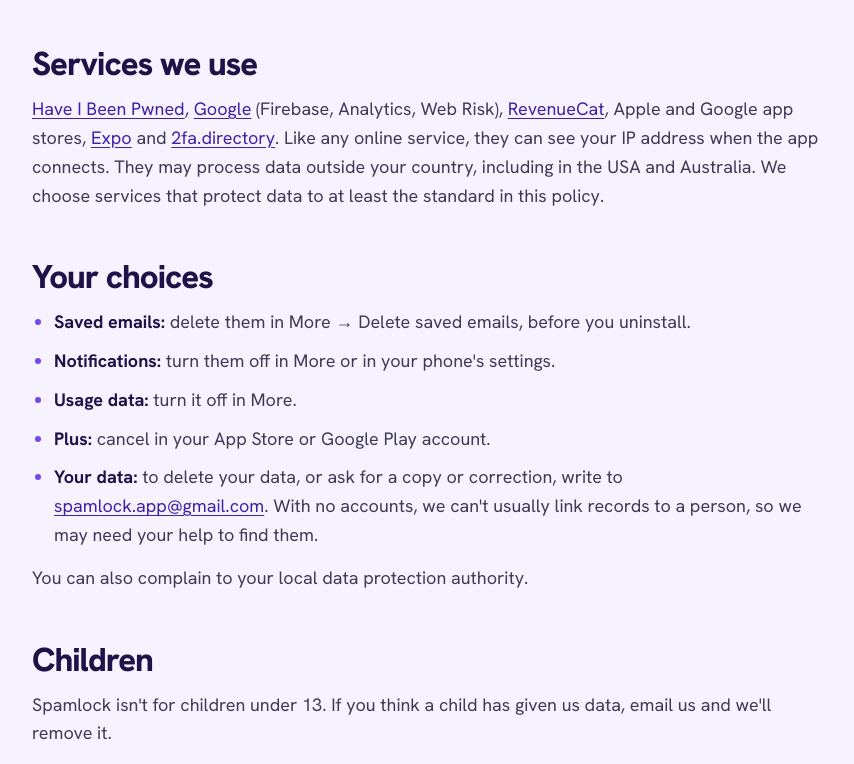
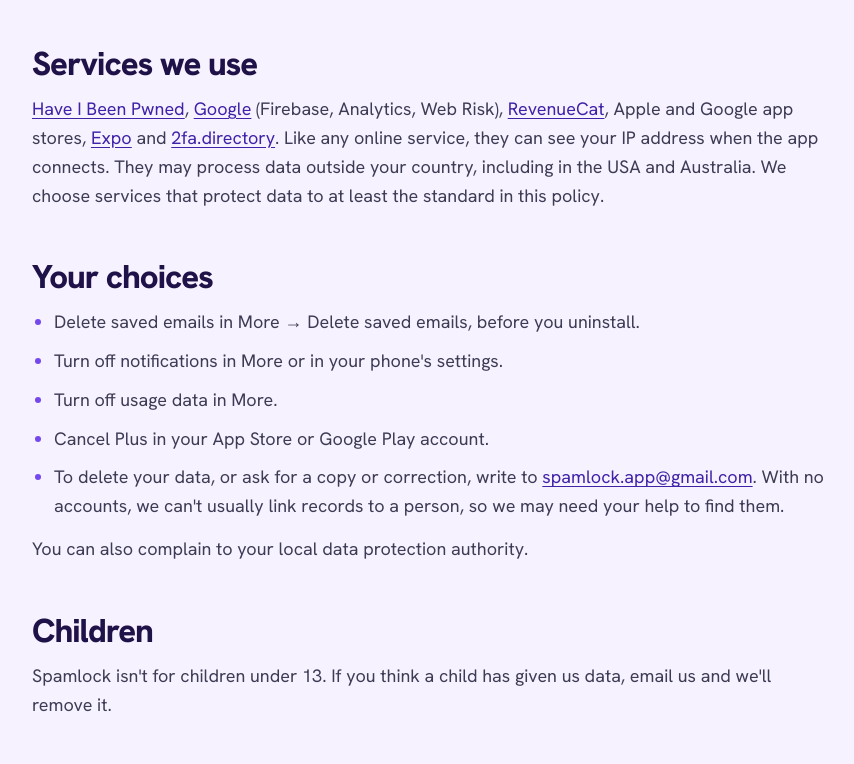
Before and after one commit to butri71/spamlock, a plain HTML site: page privacy.html in a window 1280 px wide. Shown: the part 1186-1950 px from the top of the page, without its empty margins (208-1062 px from the left). Drawn offline with Linux system fonts and the light colour scheme.

Commit message:
Legal pages: plain sentences in Your choices, simpler Terms opening
Co-Authored-By: Claude Opus 5.5 <noreply@anthropic.com>

```diff
--- a/privacy.html
+++ b/privacy.html
@@ -24,7 +24,7 @@
 
 <main class="wrap"><article class="legal">
 <h1>Privacy Policy</h1>
-<p class="updated">Last updated: 7 November 2026</p>
+<p class="updated">Last updated: 8 November 2026</p>
 <p>Spamlock has no accounts and no ads, and we don't sell your data. Spamlock is operated by the Spamlock development team. Questions: <a href="mailto:spamlock.app@gmail.com">spamlock.app@gmail.com</a>.</p>
 <h2>What stays on your phone</h2>
 <p>Saved emails (encrypted), your phone check-up, your ticks and your settings stay on your phone. Passwords do too: a password check sends only a 5-character fragment of a scrambled version, which can't reveal the password.</p>
@@ -42,11 +42,11 @@
 <p><a href="https://haveibeenpwned.com/Privacy">Have I Been Pwned</a>, <a href="https://policies.google.com/privacy">Google</a> (Firebase, Analytics, Web Risk), <a href="https://www.revenuecat.com/privacy/">RevenueCat</a>, Apple and Google app stores, <a href="https://expo.dev/privacy">Expo</a> and <a href="https://2fa.directory">2fa.directory</a>. Like any online service, they can see your IP address when the app connects. They may process data outside your country, including in the USA and Australia. We choose services that protect data to at least the standard in this policy.</p>
 <h2>Your choices</h2>
 <ul>
-<li><strong>Saved emails:</strong> delete them in More → Delete saved emails, before you uninstall.</li>
-<li><strong>Notifications:</strong> turn them off in More or in your phone's settings.</li>
-<li><strong>Usage data:</strong> turn it off in More.</li>
-<li><strong>Plus:</strong> cancel in your App Store or Google Play account.</li>
-<li><strong>Your data:</strong> to delete your data, or ask for a copy or correction, write to <a href="mailto:spamlock.app@gmail.com">spamlock.app@gmail.com</a>. With no accounts, we can't usually link records to a person, so we may need your help to find them.</li>
+<li>Delete saved emails in More → Delete saved emails, before you uninstall.</li>
+<li>Turn off notifications in More or in your phone's settings.</li>
+<li>Turn off usage data in More.</li>
+<li>Cancel Plus in your App Store or Google Play account.</li>
+<li>To delete your data, or ask for a copy or correction, write to <a href="mailto:spamlock.app@gmail.com">spamlock.app@gmail.com</a>. With no accounts, we can't usually link records to a person, so we may need your help to find them.</li>
 </ul>
 <p>You can also complain to your local data protection authority.</p>
 <h2>Children</h2>
```
Also changed, not shown: _src/legal/privacy.en.html (+6 -6 lines), _src/legal/terms.en.html (+2 -2 lines), terms.html (+2 -2 lines).
